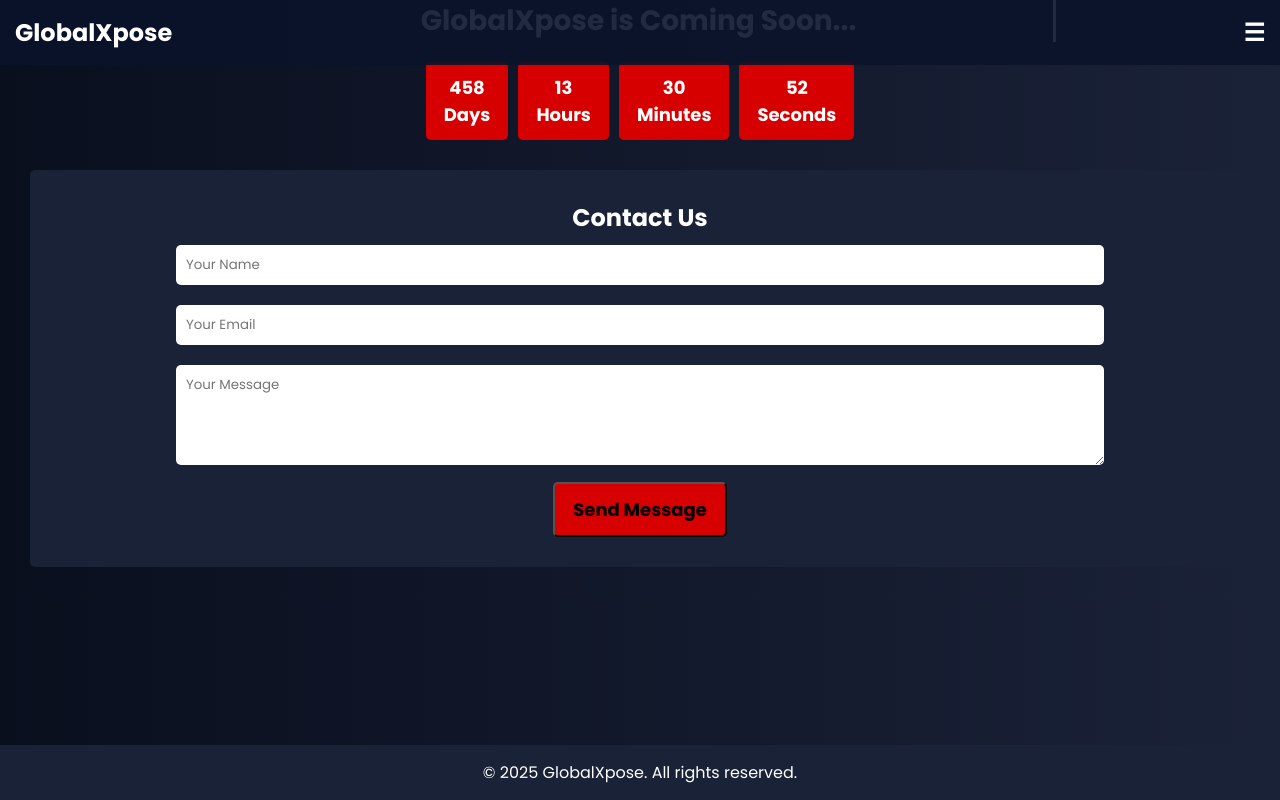
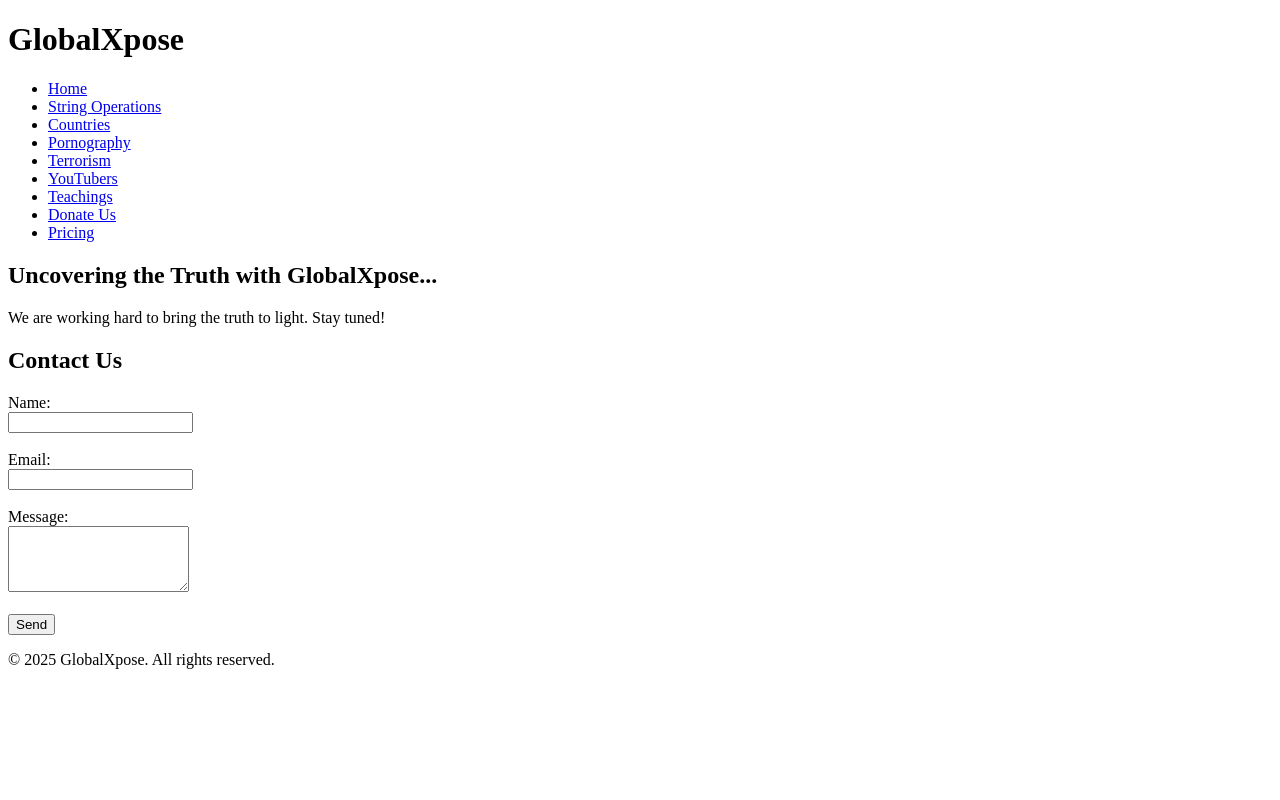
Before and after one commit to Athrv08/globalxpose-, a plain HTML site: page index.html in a window 1280 px wide. Drawn offline with Linux system fonts and the light colour scheme.

Commit message:
Update index.html

```diff
--- a/index.html
+++ b/index.html
@@ -4,195 +4,52 @@
     <meta charset="UTF-8">
     <meta name="viewport" content="width=device-width, initial-scale=1.0">
     <title>GlobalXpose - Coming Soon</title>
-    <link rel="preconnect" href="https://fonts.googleapis.com">
-    <link href="https://fonts.googleapis.com/css2?family=Poppins:wght@300;400;700&display=swap" rel="stylesheet">
-    <style>
-        /* General Styles */
-        * {
-            margin: 0;
-            padding: 0;
-            box-sizing: border-box;
-            font-family: 'Poppins', sans-serif;
-        }
-        body {
-            background: linear-gradient(to right, #0a0f1e, #1a2238);
-            color: white;
-            text-align: center;
-            overflow-x: hidden;
-        }
-
-        /* Header & Menu */
-        header {
-            background-color: rgba(11, 19, 43, 0.9);
-            padding: 15px;
-            font-size: 24px;
-            font-weight: bold;
-            display: flex;
-            justify-content: space-between;
-            align-items: center;
-            position: fixed;
-            width: 100%;
-            top: 0;
-            z-index: 1000;
-        }
-        .menu-icon {
-            font-size: 24px;
-            cursor: pointer;
-        }
-        .menu {
-            display: none;
-            position: absolute;
-            top: 50px;
-            right: 10px;
-            background-color: #1a2238;
-            border-radius: 5px;
-            padding: 10px;
-            box-shadow: 0 0 10px rgba(255, 255, 255, 0.2);
-        }
-        .menu a {
-            display: block;
-            color: white;
-            text-decoration: none;
-            padding: 10px;
-        }
-        .menu a:hover {
-            background-color: #444;
-        }
-
-        /* Typing Effect */
-        .typing-container {
-            margin-top: 100px;
-            font-size: 28px;
-            font-weight: bold;
-            white-space: nowrap;
-            overflow: hidden;
-            border-right: 3px solid white;
-            width: fit-content;
-            margin: auto;
-            animation: typing 3s steps(20, end) infinite, blink 0.5s step-end infinite alternate;
-        }
-        @keyframes typing {
-            from { width: 0; }
-            to { width: 100%; }
-        }
-        @keyframes blink {
-            50% { border-color: transparent; }
-        }
-
-        /* Countdown */
-        .countdown {
-            display: flex;
-            justify-content: center;
-            gap: 10px;
-            margin-top: 20px;
-        }
-        .box {
-            background: #d60000;
-            padding: 12px 18px;
-            font-size: 18px;
-            border-radius: 5px;
-            font-weight: bold;
-        }
-
-        /* Contact Form */
-        .contact {
-            padding: 30px;
-            background-color: #1a2238;
-            text-align: center;
-            margin: 30px;
-            border-radius: 5px;
-        }
-        .input-field {
-            width: 80%;
-            padding: 10px;
-            margin: 10px 0;
-            border: none;
-            border-radius: 5px;
-        }
-
-        /* Footer */
-        .footer {
-            position: fixed;
-            bottom: 0;
-            width: 100%;
-            padding: 15px;
-            background-color: #1a2238;
-            text-align: center;
-        }
-    </style>
 </head>
 <body>
 
-    <!-- Header & Menu -->
-    <header>
-        <span>GlobalXpose</span>
-        <span class="menu-icon" onclick="toggleMenu()">&#9776;</span>
-    </header>
-    <div id="menu" class="menu">
-        <a href="#home">Home</a>
-        <a href="#contact">Contact</a>
-    </div>
+    <!-- Header -->
+    <h1>GlobalXpose</h1>
 
-    <!-- Typing Effect -->
-    <div class="typing-container">
-        GlobalXpose is Coming Soon...
-    </div>
+    <!-- Navigation Menu -->
+    <nav>
+        <ul>
+            <li><a href="#">Home</a></li>
+            <li><a href="#">String Operations</a></li>
+            <li><a href="#">Countries</a></li>
+            <li><a href="#">Pornography</a></li>
+            <li><a href="#">Terrorism</a></li>
+            <li><a href="#">YouTubers</a></li>
+            <li><a href="#">Teachings</a></li>
+            <li><a href="#">Donate Us</a></li>
+            <li><a href="#">Pricing</a></li>
+        </ul>
+    </nav>
 
-    <!-- Countdown Timer -->
-    <div class="countdown">
-        <div class="box">
-            <span id="days">00</span><br>Days
-        </div>
-        <div class="box">
-            <span id="hours">00</span><br>Hours
-        </div>
-        <div class="box">
-            <span id="minutes">00</span><br>Minutes
-        </div>
-        <div class="box">
-            <span id="seconds">00</span><br>Seconds
-        </div>
-    </div>
+    <!-- Typing Effect Placeholder -->
+    <h2>Uncovering the Truth with GlobalXpose...</h2>
+
+    <!-- Coming Soon Text -->
+    <p>We are working hard to bring the truth to light. Stay tuned!</p>
 
     <!-- Contact Form -->
-    <div id="contact" class="contact">
-        <h2>Contact Us</h2>
-        <form action="mailto:globalxpose@gmail.com" method="post" enctype="text/plain">
-            <input type="text" class="input-field" name="name" placeholder="Your Name" required><br>
-            <input type="email" class="input-field" name="email" placeholder="Your Email" required><br>
-            <textarea class="input-field" name="message" placeholder="Your Message" rows="4" required></textarea><br>
-            <button type="submit" class="box">Send Message</button>
-        </form>
-    </div>
+    <h2>Contact Us</h2>
+    <form action="mailto:globalxpose@gmail.com" method="post" enctype="text/plain">
+        <label>Name:</label><br>
+        <input type="text" name="name" required><br><br>
+
+        <label>Email:</label><br>
+        <input type="email" name="email" required><br><br>
+
+        <label>Message:</label><br>
+        <textarea name="message" rows="4" required></textarea><br><br>
+
+        <input type="submit" value="Send">
+    </form>
 
     <!-- Footer -->
-    <div class="footer">
-        &copy; 2025 GlobalXpose. All rights reserved.
-    </div>
-
-    <script>
-        function toggleMenu() {
-            var menu = document.getElementById("menu");
-            menu.style.display = menu.style.display === "block" ? "none" : "block";
-        }
-
-        function updateCountdown() {
-            const targetDate = new Date("June 14, 2026 00:00:00").getTime();
-            const now = new Date().getTime();
-            const difference = targetDate - now;
-            const days = Math.floor(difference / (1000 * 60 * 60 * 24));
-            const hours = Math.floor((difference % (1000 * 60 * 60 * 24)) / (1000 * 60 * 60));
-            const minutes = Math.floor((difference % (1000 * 60 * 60)) / (1000 * 60));
-            const seconds = Math.floor((difference % (1000 * 60)) / 1000);
-            document.getElementById("days").innerText = days;
-            document.getElementById("hours").innerText = hours;
-            document.getElementById("minutes").innerText = minutes;
-            document.getElementById("seconds").innerText = seconds;
-        }
-
-        setInterval(updateCountdown, 1000);
-        updateCountdown();
-    </script>
+    <footer>
+        <p>&copy; 2025 GlobalXpose. All rights reserved.</p>
+    </footer>
 
 </body>
 </html>
```
